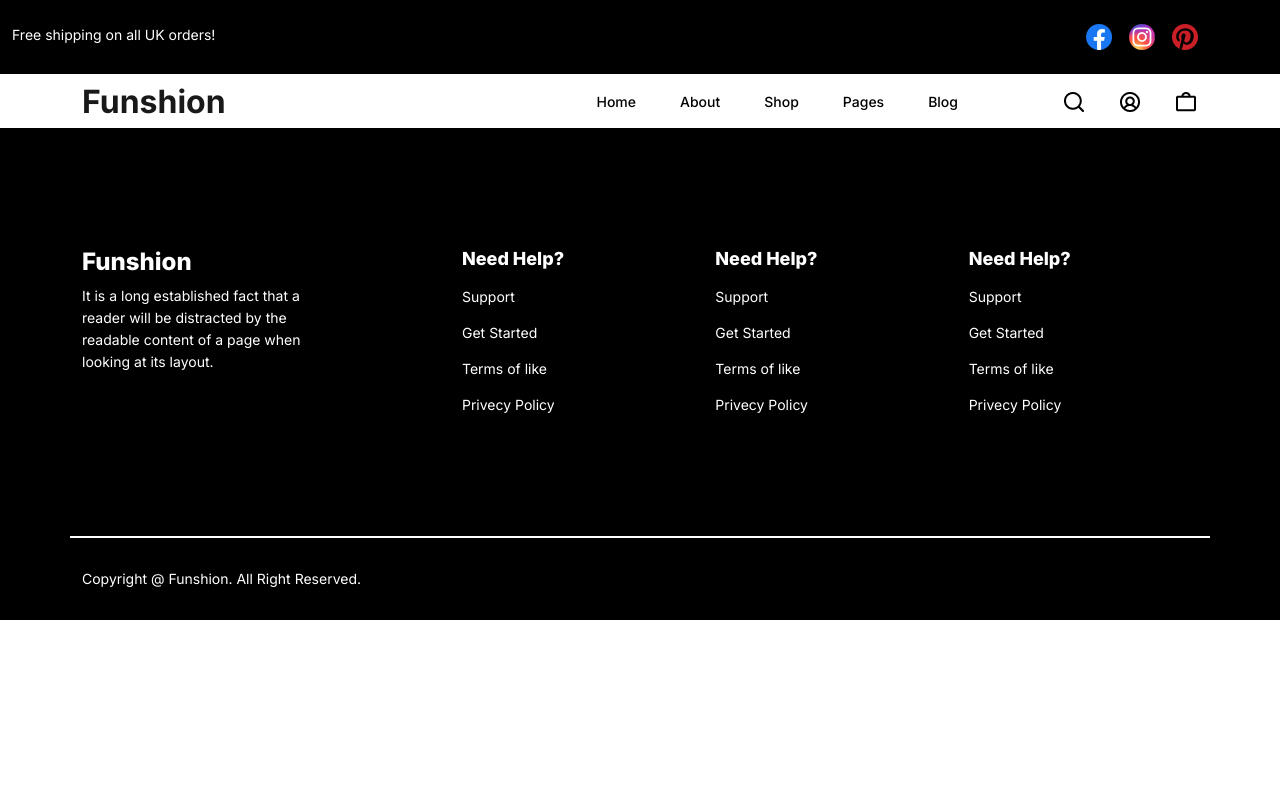
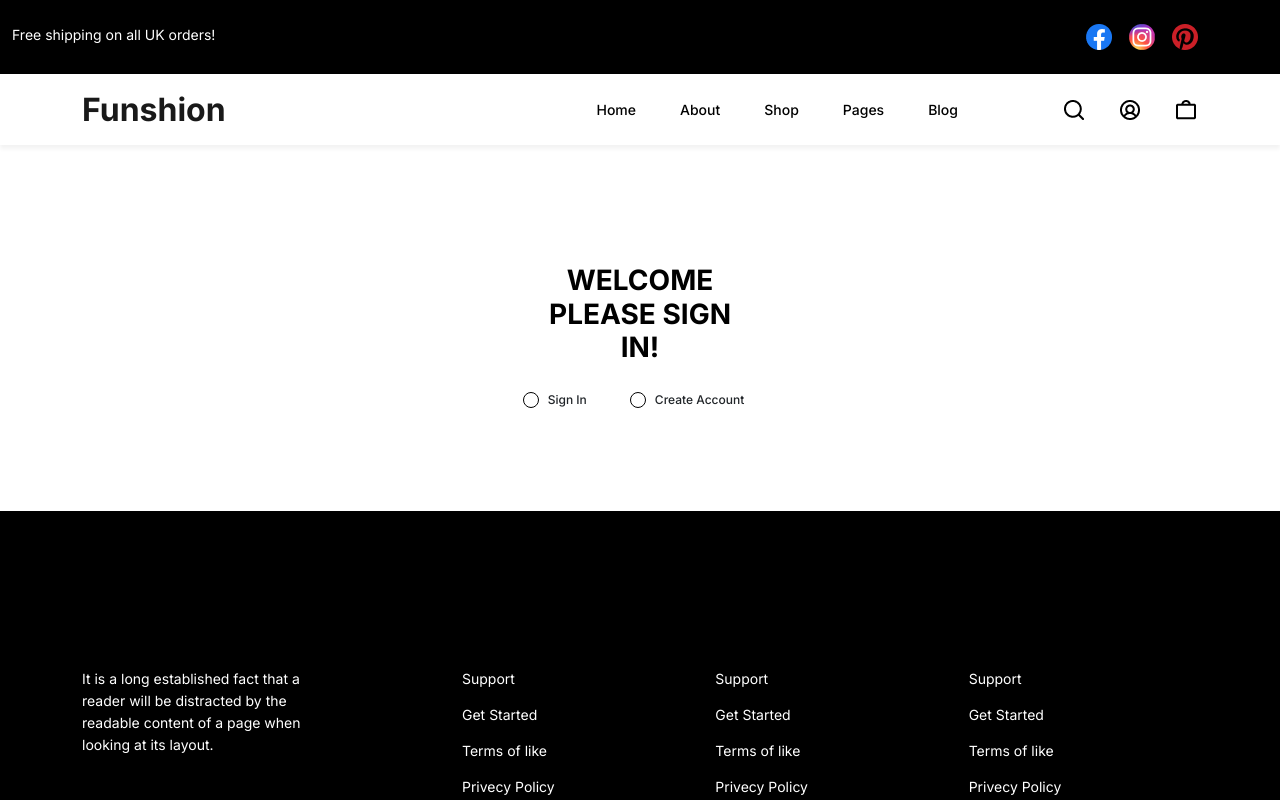
Before and after one commit to shahariar50/simple-ecommarce, a JavaScript app: page /signin in a window 1280 px wide. Shown: the top 800 px of the page. Built offline with nearby package versions, Linux system fonts and the light colour scheme.

Commit message:
added radio input component

```diff
--- a/src/App.js
+++ b/src/App.js
@@ -1,7 +1,16 @@
 import Layout from "components/Layout";
+import SignInPage from "pages/SignInPage";
+import { Navigate, Route, Routes } from "react-router-dom";
 
 function App() {
-  return <Layout></Layout>;
+  return (
+    <Layout>
+      <Routes>
+        <Route path="/signin" element={<SignInPage />} />
+        <Route path="*" element={<Navigate to="/" replace />} />
+      </Routes>
+    </Layout>
+  );
 }
 
 export default App;
--- a/src/components/Header/index.js
+++ b/src/components/Header/index.js
@@ -3,13 +3,13 @@ import styles from "./Header.module.scss";
 
 const Header = () => {
   return (
-    <nav class={`navbar navbar-expand-lg ${styles.header}`}>
-      <div class="container">
-        <Link class="navbar-brand fw-bolder" href="/">
+    <nav className={`navbar navbar-expand-lg py-3 ${styles.header}`}>
+      <div className="container">
+        <Link className="navbar-brand fw-bolder" href="/">
           Funshion
         </Link>
         <button
-          class="navbar-toggler"
+          className="navbar-toggler"
           type="button"
           data-bs-toggle="collapse"
           data-bs-target="#navbarNavAltMarkup"
@@ -17,26 +17,26 @@ const Header = () => {
           aria-expanded="false"
           aria-label="Toggle navigation"
         >
-          <span class="navbar-toggler-icon"></span>
+          <span className="navbar-toggler-icon"></span>
         </button>
         <div
-          class="collapse navbar-collapse d-flex justify-content-end"
+          className="collapse navbar-collapse d-flex justify-content-end"
           id="navbarNavAltMarkup"
         >
-          <div class="navbar-nav">
-            <Link class="nav-link text-black" to="/">
+          <div className="navbar-nav">
+            <Link className="nav-link text-black" to="/">
               Home
             </Link>
-            <Link class="nav-link text-black" to="/">
+            <Link className="nav-link text-black" to="/">
               About
             </Link>
-            <Link class="nav-link text-black" to="/">
+            <Link className="nav-link text-black" to="/">
               Shop
             </Link>
-            <Link class="nav-link text-black" to="/">
+            <Link className="nav-link text-black" to="/">
               Pages
             </Link>
-            <Link class="nav-link text-black" to="/">
+            <Link className="nav-link text-black" to="/">
               Blog
             </Link>
           </div>
--- /dev/null
+++ b/src/components/inputes/RadioInput/RadioInput.module.scss
@@ -0,0 +1,37 @@
+@import "style.scss";
+
+.radioInput {
+  position: relative;
+  padding-left: 25px;
+  font-size: 12px;
+  font-weight: 500;
+  cursor: pointer;
+  input {
+    opacity: 0;
+    &:checked ~ .checkmark:after {
+      display: block;
+    }
+  }
+  .checkmark {
+    position: absolute;
+    height: 16px;
+    width: 16px;
+    top: 50%;
+    left: 0;
+    transform: translateY(-50%);
+    border: 1px solid $black;
+    border-radius: 50%;
+    &::after {
+      content: "";
+      display: none;
+      position: absolute;
+      top: 50%;
+      left: 50%;
+      transform: translate(-50%, -50%);
+      width: 10px;
+      height: 10px;
+      border-radius: 50%;
+      background: $theme-primary;
+    }
+  }
+}
--- /dev/null
+++ b/src/components/inputes/RadioInput/index.js
@@ -0,0 +1,13 @@
+import styles from "./RadioInput.module.scss";
+
+const RadioInput = ({ label, className, ...props }) => {
+  return (
+    <label className={`${styles.radioInput} ${className}`}>
+      {label}
+      <input type="radio" name="radio" {...props} />
+      <span className={styles.checkmark}></span>
+    </label>
+  );
+};
+
+export default RadioInput;
--- /dev/null
+++ b/src/pages/SignInPage/Signinpage.module.scss
@@ -0,0 +1,7 @@
+.signInPage {
+  h2 {
+    max-width: 226px;
+    margin: 0 auto;
+    text-align: center;
+  }
+}
--- /dev/null
+++ b/src/pages/SignInPage/index.js
@@ -0,0 +1,24 @@
+import RadioInput from "components/inputes/RadioInput";
+import styles from "./Signinpage.module.scss";
+
+const SignInPage = () => {
+  return (
+    <div className={`pt-120 pb-100 ${styles.signInPage}`}>
+      <div className="container">
+        <h2 className="mb-4">WELCOME PLEASE SIGN IN!</h2>
+        <div className="d-flex justify-content-center">
+          <div className="d-inline-flex">
+            <RadioInput
+              className="me-30"
+              name="signInOrLogin"
+              label="Sign In"
+            />
+            <RadioInput name="signInOrLogin" label="Create Account" />
+          </div>
+        </div>
+      </div>
+    </div>
+  );
+};
+
+export default SignInPage;
--- a/src/style.scss
+++ b/src/style.scss
@@ -1,3 +1,7 @@
+/*==== Variables ====*/
+$black: #000;
+$theme-primary: #f09522;
+
 * {
   margin: 0;
   padding: 0;
@@ -9,6 +13,11 @@ h4,
 h5,
 h6 {
   font-weight: 800;
+  color: $black;
+}
+h2 {
+  font-size: 28px;
+  font-weight: 700;
 }
 h3 {
   font-size: 24px;
@@ -23,7 +32,7 @@ body {
   line-height: 22px;
 }
 
-//*==== Common Classes ====*//
+/*==== Common Classes ====*/
 // Margins
 .mt-30 {
   margin-top: 30px;
@@ -41,6 +50,10 @@ body {
   margin-bottom: 30px;
 }
 
+.me-30 {
+  margin-right: 30px;
+}
+
 // Paddings
 .pt-120 {
   padding-top: 120px;
@@ -48,6 +61,9 @@ body {
 
 .pb-120 {
   padding-bottom: 120px;
+}
+.pb-100 {
+  padding-bottom: 100px;
 }
 
 .py-30 {
```
